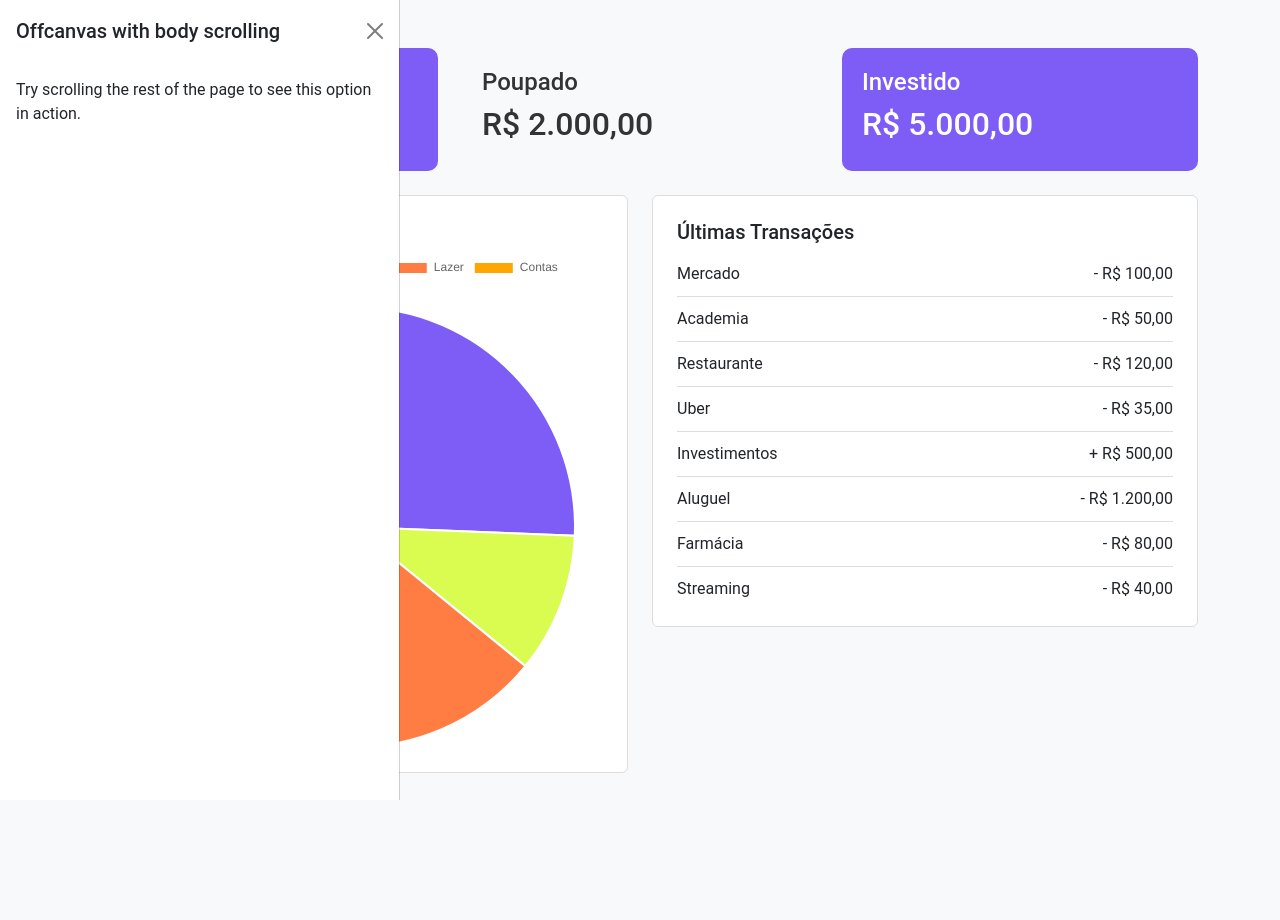
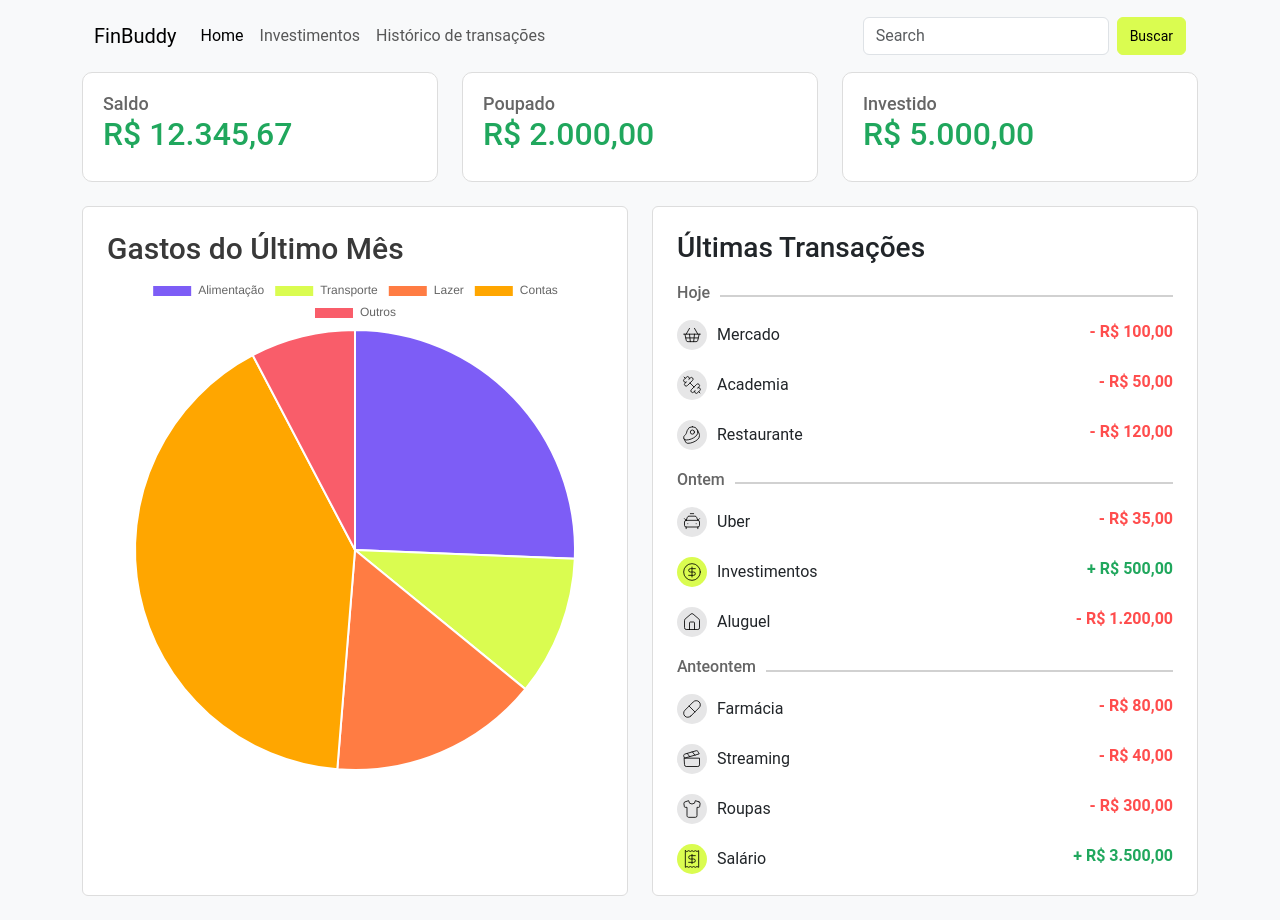
Before and after one commit to sales-gb/fase-4-finbuddy-rm560076, a plain HTML site: page index.html in a window 1280 px wide. Before the commit the page ends 800 px from the top, so only its background shows below. Drawn offline with nearby package versions, Linux system fonts and the light colour scheme.

Commit message:
feat: finalizando projeto home - finbuddy

```diff
--- a/css/style.css
+++ b/css/style.css
@@ -8,31 +8,118 @@ body {
   font-family: "Roboto", sans-serif;
   background-color: #f8f9fa;
 }
+
 .dashboard-card {
   border: none;
   border-radius: 10px;
+  background: #fff;
+  border: 1px solid #ddd;
   padding: 20px;
-  color: white;
+  color: #20a75d;
+  font-weight: black;
 }
+
+.btn {
+  font-size: 14px;
+  font-weight: medium;
+}
+
+.btn-outline-success {
+  color: #000;
+  border-color: #dafc50;
+  background: #dafc50;
+  transition: 0.3s;
+}
+
+.btn-outline-success:hover {
+  transition: 0.3s;
+  background: #e3fa85;
+  border-color: #e3fa85;
+  color: #697732;
+}
+
+.card-title {
+  font-size: 18px;
+  color: #666666;
+}
+
 .card-purple {
   background-color: #7d5df6;
 }
+
 .card-yellow {
-  background-color: #;
+  border: 1px solid #ddd;
   color: #333;
 }
+
 .card-chart {
   background-color: white;
   border: 1px solid #ddd;
+  height: 690px;
+  max-height: 700px;
 }
-.transaction-list {
-  max-height: 350px;
-  overflow-y: auto;
+
+.transaction-date {
+  margin-top: 10px;
+  display: flex;
+  gap: 10px;
+  justify-content: center;
+  align-items: center;
+  font-size: 14px;
+  color: #666666;
+  font-weight: bold;
 }
+
+.date-separator {
+  width: 100%;
+  height: 2px;
+  background: #d1d1d1;
+}
+
 .transaction-item {
   padding: 10px 0;
-  border-bottom: 1px solid #ddd;
+  /* border-bottom: 1px solid #ddd; */
 }
+
+.icon {
+  display: flex;
+  align-items: center;
+  justify-content: center;
+  height: 30px;
+  width: 30px;
+  border-radius: 100%;
+}
+
+.icon-incoming {
+  background: #dafc50;
+}
+
+.icon-outgoing {
+  background: #e6e6e7;
+}
+
 .transaction-item:last-child {
   border-bottom: none;
 }
+
+.chart-title {
+  font-size: 30px;
+  color: #393939;
+}
+
+.incoming {
+  color: #20a75d;
+  font-weight: bold;
+}
+
+.outgoing {
+  color: #ff4d4d;
+  font-weight: bold;
+}
+
+.transaction-description {
+  display: flex;
+  gap: 10px;
+  justify-content: center;
+  align-items: center;
+}
--- a/index.html
+++ b/index.html
@@ -13,112 +13,220 @@
     <link rel="stylesheet" href="./css/style.css" />
     <script src="https://cdn.jsdelivr.net/npm/chart.js" defer></script>
   </head>
-  <body>
-    <div
-      class="offcanvas offcanvas-start show"
-      data-bs-scroll="true"
-      data-bs-backdrop="false"
-      tabindex="-1"
-      id="offcanvasScrolling"
-      aria-labelledby="offcanvasScrollingLabel"
-      aria-modal="true"
-      role="dialog"
+
+  <body class="container-lg">
+    <nav class="navbar navbar-expand-lg mt-2 bg-body-tertiary">
+      <div class="container-fluid">
+        <a class="navbar-brand" href="#">FinBuddy</a>
+        <button
+          class="navbar-toggler"
+          type="button"
+          data-bs-toggle="collapse"
+          data-bs-target="#navbarSupportedContent"
+          aria-controls="navbarSupportedContent"
+          aria-expanded="false"
+          aria-label="Toggle navigation"
         >
-      <div class="offcanvas-header">
-        <h5 class="offcanvas-title" id="offcanvasScrollingLabel">
-          Offcanvas with body scrolling
-        </h5>
-        <button
-          type="button"
-          class="btn-close"
-          data-bs-dismiss="offcanvas"
-          aria-label="Close"
-        ></button>
+          <span class="navbar-toggler-icon"></span>
+        </button>
+        <div class="collapse navbar-collapse" id="navbarSupportedContent">
+          <ul class="navbar-nav me-auto mb-2 mb-lg-0">
+            <li class="nav-item">
+              <a class="nav-link active" aria-current="page" href="#">Home</a>
+            </li>
+            <li class="nav-item">
+              <a class="nav-link" href="#">Investimentos</a>
+            </li>
+            <li class="nav-item">
+              <a class="nav-link" href="#">Histórico de transações</a>
+            </li>
+          </ul>
+          <form class="d-flex" role="search">
+            <input
+              class="form-control me-2"
+              type="search"
+              placeholder="Search"
+              aria-label="Search"
+            />
+            <button class="btn btn-outline-success" type="button">
+              Buscar
+            </button>
+          </form>
         </div>
-      <div class="offcanvas-body">
-        <p>Try scrolling the rest of the page to see this option in action.</p>
+      </div>
+    </nav>
+
+    <main class="mt-2">
+      <div class="row">
+        <div class="col-md-4 mb-4">
+          <div class="dashboard-card">
+            <h4 class="card-title">Saldo</h4>
+            <h2>R$ 12.345,67</h2>
           </div>
         </div>
 
-    <div class="container-lg mt-5">
-      <div class="row">
         <div class="col-md-4 mb-4">
-          <div class="dashboard-card card-purple">
-            <h4>Saldo</h4>
-            <h2>R$ 12.345,67</h2>
-          </div>
-        </div>
-        <div class="col-md-4 mb-4">
-          <div class="dashboard-card card-yellow">
-            <h4>Poupado</h4>
+          <div class="dashboard-card">
+            <h4 class="card-title">Poupado</h4>
             <h2>R$ 2.000,00</h2>
           </div>
         </div>
+
         <div class="col-md-4 mb-4">
-          <div class="dashboard-card card-purple">
-            <h4>Investido</h4>
+          <div class="dashboard-card">
+            <h4 class="card-title">Investido</h4>
             <h2>R$ 5.000,00</h2>
           </div>
         </div>
       </div>
 
-      <!-- Graph and Transactions -->
       <div class="row">
         <div class="col-md-6 mb-4">
           <div class="card card-chart p-4">
-            <h5>Gastos do Último Mês</h5>
+            <h3 class="chart-title">Gastos do Último Mês</h3>
             <canvas id="spendingChart"></canvas>
           </div>
         </div>
+
         <div class="col-md-6 mb-4">
           <div class="card card-chart p-4">
-            <h5>Últimas Transações</h5>
+            <h3>Últimas Transações</h3>
+
             <div class="transaction-list">
+              <div class="transaction-date">
+                <h6>Hoje</h6>
+                <span class="date-separator"></span>
+              </div>
+
               <div class="transaction-item d-flex justify-content-between">
+                <div class="transaction-description">
+                  <div class="icon icon-outgoing">
+                    <img src="./assets/images/mercado.svg" alt="Mercado" />
+                  </div>
                   <span>Mercado</span>
-                <span>- R$ 100,00</span>
                 </div>
+
+                <span class="outgoing">- R$ 100,00</span>
+              </div>
+
               <div class="transaction-item d-flex justify-content-between">
+                <div class="transaction-description">
+                  <div class="icon icon-outgoing">
+                    <img src="./assets/images/academia.svg" alt="Academia" />
+                  </div>
+
                   <span>Academia</span>
-                <span>- R$ 50,00</span>
                 </div>
+                <span class="outgoing">- R$ 50,00</span>
+              </div>
+
               <div class="transaction-item d-flex justify-content-between">
+                <div class="transaction-description">
+                  <div class="icon icon-outgoing">
+                    <img
+                      src="./assets/images/restaurante.svg"
+                      alt="Restaurante"
+                    />
+                  </div>
+
                   <span>Restaurante</span>
-                <span>- R$ 120,00</span>
                 </div>
+                <span class="outgoing">- R$ 120,00</span>
+              </div>
+
+              <div class="transaction-date">
+                <h6>Ontem</h6>
+                <span class="date-separator"></span>
+              </div>
+
               <div class="transaction-item d-flex justify-content-between">
+                <div class="transaction-description">
+                  <div class="icon icon-outgoing">
+                    <img src="./assets/images/uber.svg" alt="Uber" />
+                  </div>
+
                   <span>Uber</span>
-                <span>- R$ 35,00</span>
                 </div>
+
+                <span class="outgoing">- R$ 35,00</span>
+              </div>
+
               <div class="transaction-item d-flex justify-content-between">
+                <div class="transaction-description">
+                  <div class="icon icon-incoming">
+                    <img
+                      src="./assets/images/investimento.svg"
+                      alt="Investimentos"
+                    />
+                  </div>
                   <span>Investimentos</span>
-                <span>+ R$ 500,00</span>
                 </div>
+                <span class="incoming">+ R$ 500,00</span>
+              </div>
+
               <div class="transaction-item d-flex justify-content-between">
+                <div class="transaction-description">
+                  <div class="icon icon-outgoing">
+                    <img src="./assets/images/casa.svg" alt="Aluguel" />
+                  </div>
                   <span>Aluguel</span>
-                <span>- R$ 1.200,00</span>
                 </div>
+                <span class="outgoing">- R$ 1.200,00</span>
+              </div>
+
+              <div class="transaction-date">
+                <h6>Anteontem</h6>
+                <span class="date-separator"></span>
+              </div>
+
               <div class="transaction-item d-flex justify-content-between">
+                <div class="transaction-description">
+                  <div class="icon icon-outgoing">
+                    <img src="./assets/images/remedio.svg" alt="remédio" />
+                  </div>
                   <span>Farmácia</span>
-                <span>- R$ 80,00</span>
                 </div>
+
+                <span class="outgoing">- R$ 80,00</span>
+              </div>
+
               <div class="transaction-item d-flex justify-content-between">
+                <div class="transaction-description">
+                  <div class="icon icon-outgoing">
+                    <img src="./assets/images/cinema.svg" alt="Cinema" />
+                  </div>
                   <span>Streaming</span>
-                <span>- R$ 40,00</span>
                 </div>
+
+                <span class="outgoing">- R$ 40,00</span>
+              </div>
+
               <div class="transaction-item d-flex justify-content-between">
+                <div class="transaction-description">
+                  <div class="icon icon-outgoing">
+                    <img src="./assets/images/roupa.svg" alt="Roupas" />
+                  </div>
+
                   <span>Roupas</span>
-                <span>- R$ 300,00</span>
                 </div>
+                <span class="outgoing">- R$ 300,00</span>
+              </div>
+
               <div class="transaction-item d-flex justify-content-between">
+                <div class="transaction-description">
+                  <div class="icon icon-incoming">
+                    <img src="./assets/images/recibo.svg" alt="Salário" />
+                  </div>
+
                   <span>Salário</span>
-                <span>+ R$ 3.500,00</span>
+                </div>
+                <span class="incoming">+ R$ 3.500,00</span>
               </div>
             </div>
           </div>
         </div>
       </div>
-    </div>
+    </main>
 
     <script src="./js/index.js" defer></script>
     <script
--- a/js/index.js
+++ b/js/index.js
@@ -1,7 +1,5 @@
-// Seleciona o elemento do canvas para o gráfico
 const spendingChartElement = document.getElementById("spendingChart");
 
-// Dados para o gráfico
 const chartData = {
   labels: ["Alimentação", "Transporte", "Lazer", "Contas", "Outros"],
   datasets: [
@@ -13,9 +11,8 @@ const chartData = {
   ],
 };
 
-// Configuração do gráfico
 const chartConfig = {
-  type: "pie", // Pode ser 'bar', 'line', 'pie', etc.
+  type: "pie",
   data: chartData,
   options: {
     responsive: true,
@@ -27,7 +24,6 @@ const chartConfig = {
   },
 };
 
-// Inicializa o gráfico
 if (spendingChartElement) {
   new Chart(spendingChartElement, chartConfig);
 }
```
Also changed, not shown: assets/images/academia.svg (added), assets/images/casa.svg (added), assets/images/cinema.svg (added), assets/images/investimento.svg (added), assets/images/mercado.svg (added), assets/images/recibo.svg (added), assets/images/remedio.svg (added), assets/images/restaurante.svg (added), assets/images/roupa.svg (added), assets/images/uber.svg (added). Lines whose indentation alone changed are shown as unchanged.
